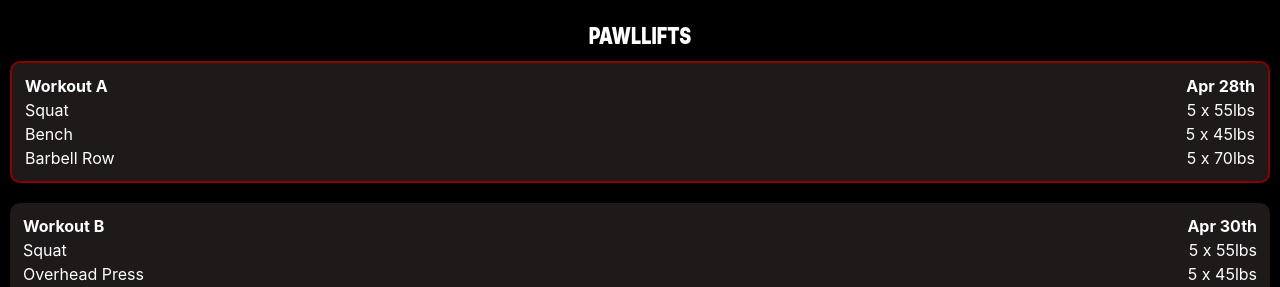
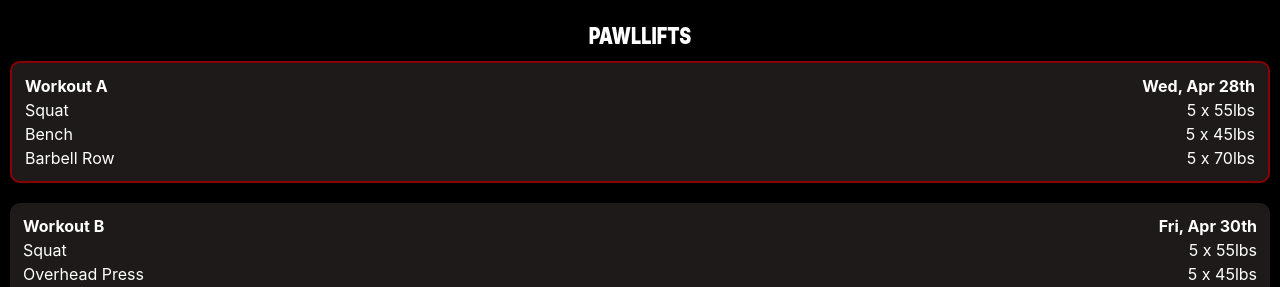
Before and after one commit to ageoldpun/pawl-lifts, a React (Create React App) app: page / in a window 1280 px wide. Shown: the top 287 px of the page. Built offline with nearby package versions, Linux system fonts and the light colour scheme.

Commit message:
Change workout date to show day

```diff
--- a/src/App.js
+++ b/src/App.js
@@ -6,7 +6,7 @@ import WorkoutSummary from './components/WorkoutSummary';
 const dummyWorkoutSummaryData = [
   {
     name: 'Workout A',
-    dateOfNextExercise: moment().format("MMM Do"),
+    dateOfNextExercise: moment().format("ddd, MMM Do"),
     exercises: [
       {
         name: 'Squat',
@@ -25,7 +25,7 @@ const dummyWorkoutSummaryData = [
   },
   {
     name: 'Workout B',
-    dateOfNextExercise: moment().add(2, 'days').format("MMM Do"),
+    dateOfNextExercise: moment().add(2, 'days').format("ddd, MMM Do"),
     exercises: [
       {
         name: 'Squat',
@@ -44,7 +44,7 @@ const dummyWorkoutSummaryData = [
 ];
 
 function startWorkout() {
-  console.log('thing');
+  console.log('start workout');
 }
 
 function App() {
@@ -57,8 +57,8 @@ function App() {
           return <WorkoutSummary
             key={workoutSummary.name}
             date={workoutSummary.dateOfNextExercise}
+            exercises={workoutSummary.exercises}
             name={workoutSummary.name}
-            exercises={workoutSummary.exercises}
             selected={workoutSummary.selected}
           />
         })}
--- a/src/components/WorkoutSummary.js
+++ b/src/components/WorkoutSummary.js
@@ -3,11 +3,11 @@ import React from 'react';
 export default function WorkoutSummary(props) {
   const {
     date,
+    exercises,
     name,
-    exercises,
     selected,
   } = props;
-  ;
+
   return (
     <div className={`workout-summary ${selected ? 'selected' : ''}`}>
       <table style={{width: '100%'}}>
@@ -30,4 +30,4 @@ export default function WorkoutSummary(props) {
       </table>
     </div>
   )
-}
+};
```
